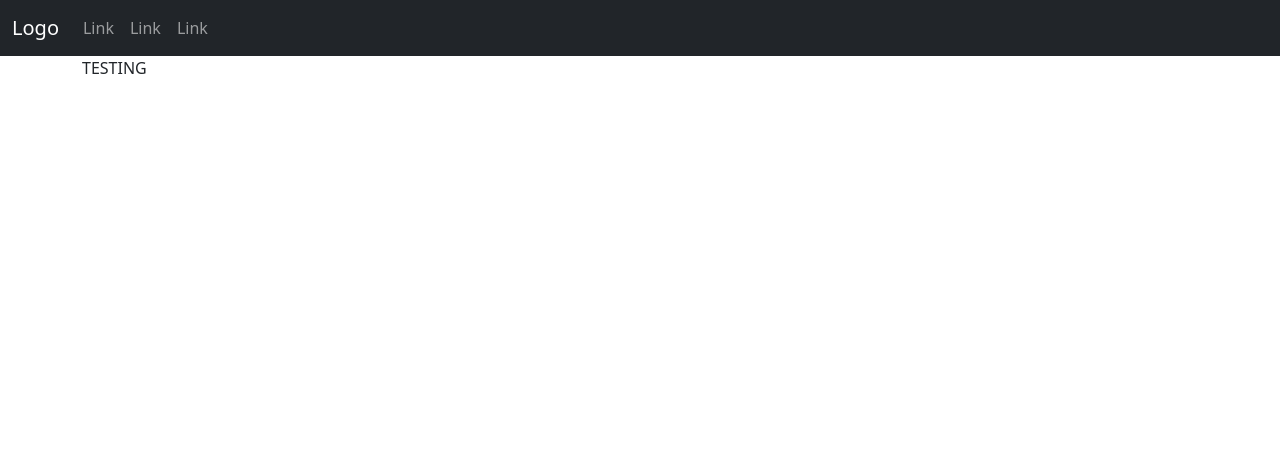
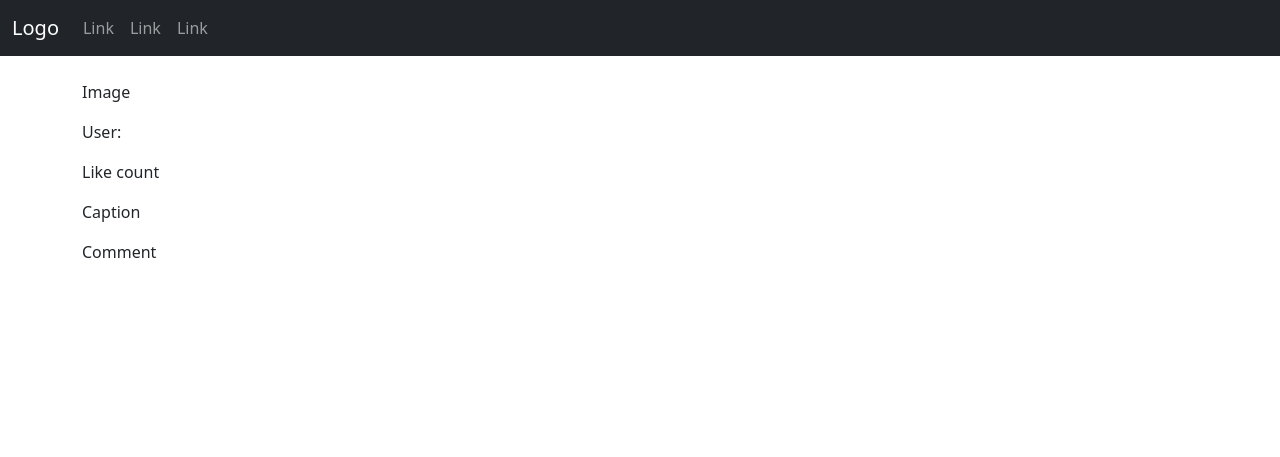
Before and after one commit to jkingportfolio/CI_PP4_Pic_Hub, a Django app: page / in a window 1280 px wide. Shown: the top 457 px of the page. Run offline with Django 3.2, Linux system fonts and the light colour scheme.

Commit message:
Update: Index.html post block content layout

```diff
--- a/templates/index.html
+++ b/templates/index.html
@@ -2,6 +2,11 @@
 
 {% block content %}
 <div class="container">
-    TESTING
+    <img>
+    <p>Image</p>
+    <p>User:</p>
+    <p>Like count</p>
+    <p>Caption</p>
+    <p>Comment</p>
 </div>
 {%endblock%}
```
